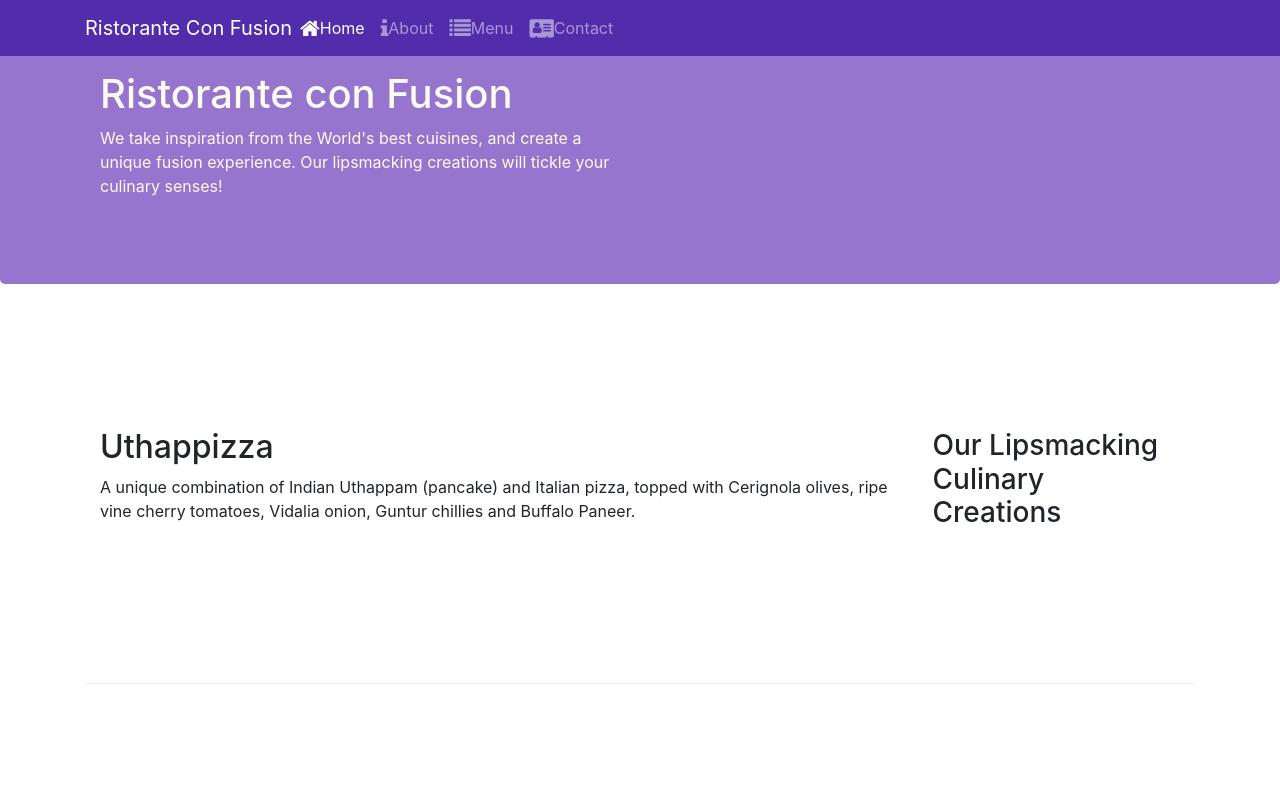
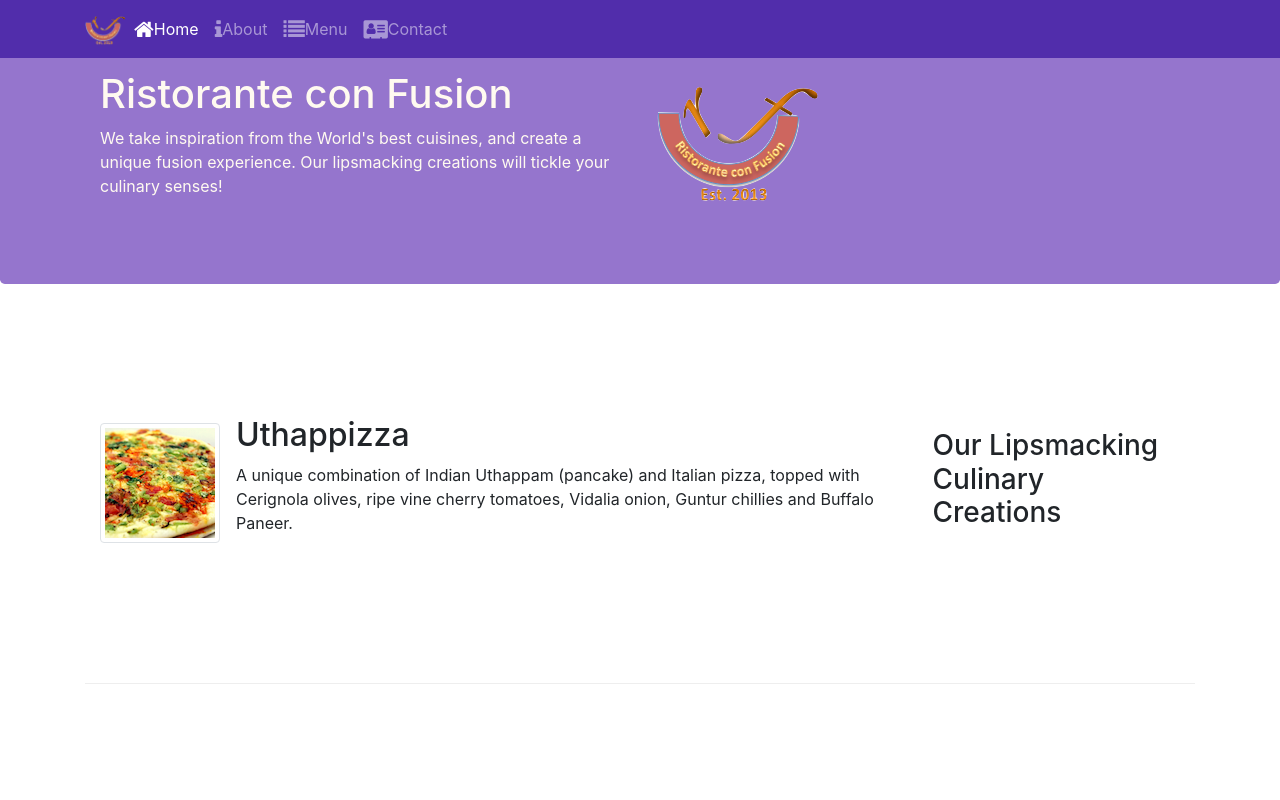
Before and after one commit to Visu-IT/Bootstrap-4-Coursera-Course, a website: page index.html in a window 1280 px wide. Shown: the top 800 px of the page. Drawn offline with nearby package versions, Linux system fonts and the light colour scheme.

Commit message:
Images and Media

```diff
--- a/index.html
+++ b/index.html
@@ -21,7 +21,7 @@
             <button class="navbar-toggler" type="button" data-toggle="collapse" data-target="#Navbar">
                 <span class="navbar-toggler-icon"></span>
             </button>
-            <a class="navbar-brand mr-auto" href="#">Ristorante Con Fusion</a>
+            <a class="navbar-brand mr-auto" href="#"><img src="img/logo.png" height="30" width="41"></a>
             <div class="collapse navbar-collapse" id="Navbar">
                 <ul class="navbar-nav mr-auto">
                     <li class="nav-item active"><a class="nav-link" href="#"><span class="fa fa-home fa-lg"></span>Home</a></li>
@@ -39,7 +39,8 @@
                     <h1>Ristorante con Fusion</h1>
                     <p>We take inspiration from the World's best cuisines, and create a unique fusion experience. Our lipsmacking creations will tickle your culinary senses!</p>
                 </div>
-                <div class="col-12 col-sm">
+                <div class="col-12 col-sm align-self-center">
+                    <img src="img/logo.png" class="img-fluid">
                 </div>
             </div>
         </div>
@@ -51,8 +52,13 @@
                 <h3>Our Lipsmacking Culinary Creations</h3>
             </div>
             <div class="col col-sm order-sm-first col-md">
-                <h2>Uthappizza</h2>
-                <p>A unique combination of Indian Uthappam (pancake) and Italian pizza, topped with Cerignola olives, ripe vine cherry tomatoes, Vidalia onion, Guntur chillies and Buffalo Paneer.</p>
+                <div class="media">
+                    <img class="d-flex mr-3 img-thumbnail align-self-center" src="img/uthappizza.png" alt="uttappizza">
+                    <div class="media-body">
+                        <h2 class="mt-0">Uthappizza</h2>
+                        <p>A unique combination of Indian Uthappam (pancake) and Italian pizza, topped with Cerignola olives, ripe vine cherry tomatoes, Vidalia onion, Guntur chillies and Buffalo Paneer.</p>
+                    </div>
+                </div>
             </div>
         </div>
 
@@ -72,9 +78,14 @@
                 <h3>Meet our Culinary Specialists</h3>
             </div>
             <div class="col col-sm order-sm-first col-md">
-                <h2>Alberto Somayya</h2>
-                <h4>Executive Chef</h4>
-                <p>Award winning three-star Michelin chef with wide International experience having worked closely with whos-who in the culinary world, he specializes in creating mouthwatering Indo-Italian fusion experiences. </p>
+                <div class="media">
+                    <img class="d-flex mr-3 img-thumbnail align-self-center" src="img/alberto.png" alt="alberto">
+                    <div class="media-body">
+                        <h2>Alberto Somayya</h2>
+                        <h4>Executive Chef</h4>
+                        <p>Award winning three-star Michelin chef with wide International experience having worked closely with whos-who in the culinary world, he specializes in creating mouthwatering Indo-Italian fusion experiences. </p>
+                    </div>
+                </div>
             </div>
         </div>
     </div>
```
Also changed, not shown: aboutus.html (+3 -2 lines), contactus.html (+3 -2 lines), img/alberto.png (added), img/buffet.png (added), img/logo.png (added), img/uthappizza.png (added).
